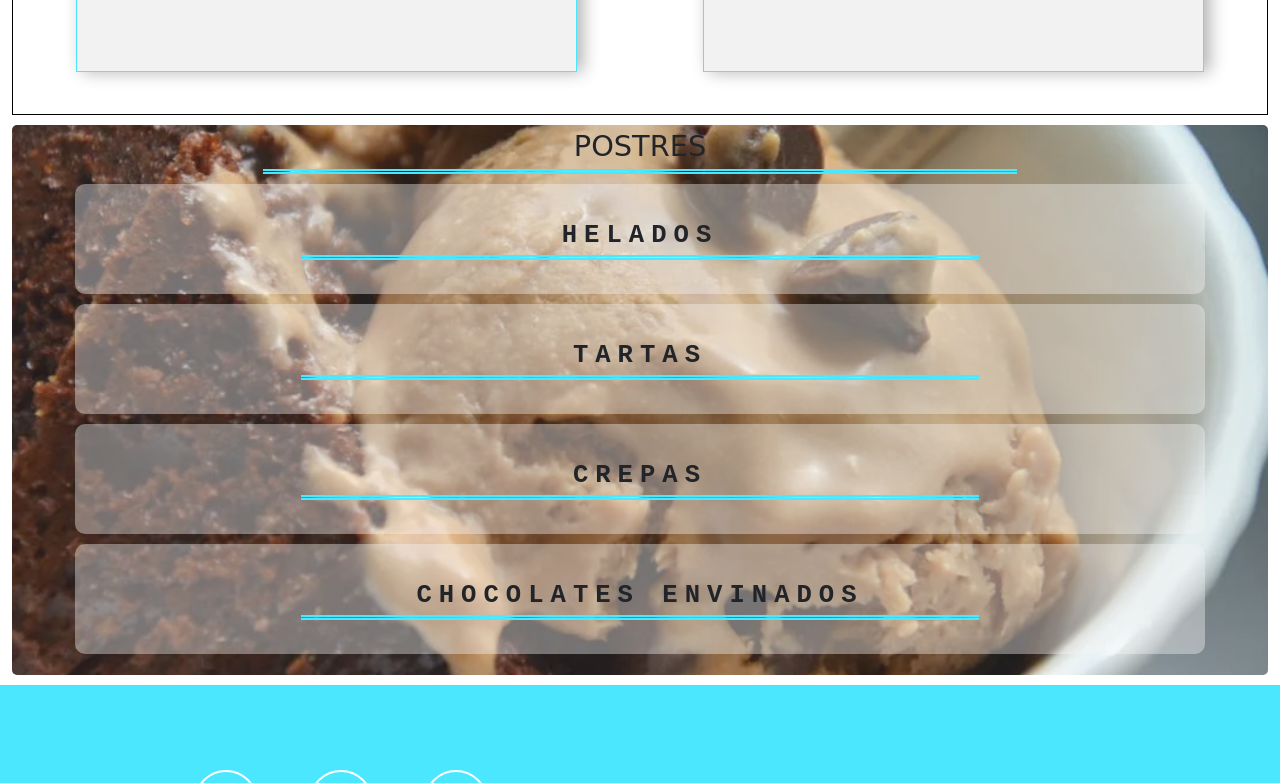
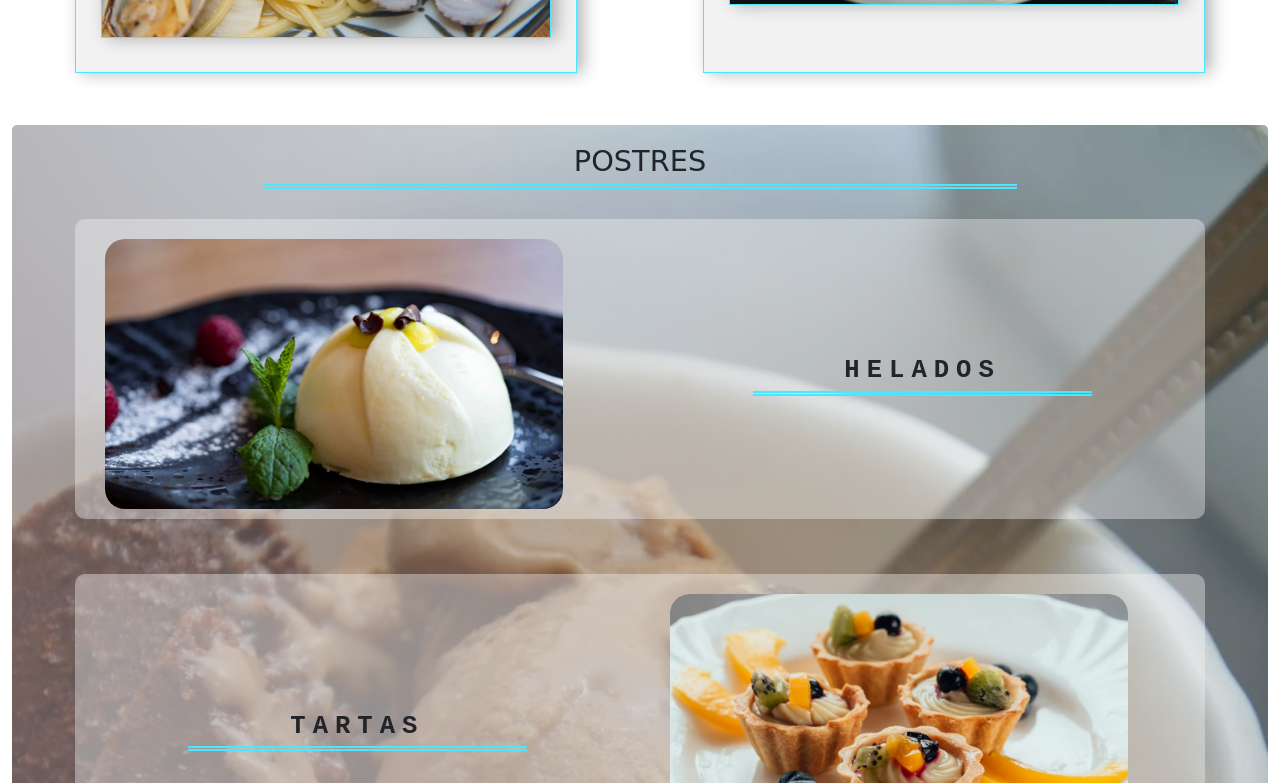
Before and after one commit to jose98-art/proyectoCARIBE, a plain HTML site: page ArchivosHTML/menu.html in a window 1280 px wide. Shown: the part 1970-2753 px from the top of the page. Drawn offline with Linux system fonts and the light colour scheme; a web font is replaced by a local one.

Commit message:
agregando contenido en menu con mixin

```diff
--- a/ArchivosHTML/menu.html
+++ b/ArchivosHTML/menu.html
@@ -123,21 +123,34 @@
       </div>
 
       <div class="postre">
-        <P>POSTRES</P>
+        <P class="tituloPos">POSTRES</P>
+
         <div class="helados">
-          <p>HELADOS</p>
+          <p class="par">HELADOS</p>
+          <div class="im">
+            <img src="../img/helados.webp" alt="">
+          </div>
         </div>
 
         <div class="tartas">
           <p>TARTAS</p>
+          <div>
+            <img src="../img/tartas.webp" alt="">
+          </div>
         </div>
 
         <div class="crepas">
           <p>CREPAS</p>
+          <div>
+            <img src="../img/crepas.webp" alt="">
+          </div>
         </div>
 
         <div class="chocolates">
           <p>CHOCOLATES ENVINADOS</p>
+          <div>
+            <img src="../img/chocolateEnvinado.webp" alt="">
+          </div>
         </div>
       </div>
 
--- a/archivoSCSS/_mixin.scss
+++ b/archivoSCSS/_mixin.scss
@@ -17,3 +17,9 @@
     justify-content:left ;
     justify-self: center;
 }
+
+@mixin posisionPostre {
+    display:grid;
+    grid-template-columns:50% 50%;
+    grid-template-rows:auto;
+}
--- a/archivoSCSS/_querie.scss
+++ b/archivoSCSS/_querie.scss
@@ -199,7 +199,7 @@
 
                 background-color: $colorf;
                 margin: 5px;
-                border: 1px solid map-get($map: $coloresPrincipales, $key:footer );
+                border: .90px solid map-get($map: $coloresPrincipales, $key:footer );
                 p:first-child{
                     font-size: 1rem;
                     font-weight: bold;
@@ -211,9 +211,7 @@
                 p:last-child{
                     font-size: .8rem;
                 }
-                div{
-                    display: none;
-                }
+
             }
         }
 
@@ -221,7 +219,7 @@
     .postre{
         width: 100%;
         height: 550px;
-        background-image: linear-gradient(45deg, rgba(245, 236, 236,.1)30% , rgba(43, 175, 201, 0.1) ),url(../img/helado.webp);
+        background-image: linear-gradient(45deg, rgba(147, 130, 130, 0.702)30% , rgba(43, 175, 201, 0.1) ),url(../img/helado.webp);
         background-repeat: no-repeat;
         background-position: center;
         object-fit: cover;
@@ -254,6 +252,9 @@
                 font-family: $font3;
                 font-weight: bold;
 
+            }
+            div{
+                background: none;
             }
         }
     }
@@ -558,7 +559,6 @@
     /*-------------MENU-------------*/
     .resetas{
         height: $largo + 800px;
-        border: 1px solid black;
         display: grid;
         row-gap: none;
         grid-template-columns: 50% 50%;
@@ -599,11 +599,10 @@
             overflow: hidden;
             box-shadow: 6px 0px 16px rgba(0,0,0,.3);
             div{
-
-                border: 1px solid black;
-                width: $ancho2 ;
+                display: flex;
+                align-self: center;
+                width: $ancho2 -  10% ;
                 height: $largo2 - 30%;
-                margin: auto;
                 img{
                     object-fit: cover;
                     width: $ancho2;
@@ -612,4 +611,83 @@
             }
         }
     }
+
+    .postre{
+        height: $largo + 500px;
+        display: grid;
+        grid-template-columns: auto;
+        grid-template-rows: auto auto auto auto auto;
+        grid-template-areas:
+        "tituloPostre"
+        " helados"
+        "tartas"
+        "crepas"
+        "chocolates";
+
+
+        .tituloPos{
+            grid-area:tituloPostre;
+        }
+        .helados {
+            grid-area:helados;
+            @include posisionPostre;
+            grid-template-areas: "img tex";
+            p{
+                grid-area: tex;
+            }
+            div{
+                grid-area: img;
+            }
+        }
+        .tartas {
+            grid-area: tartas;
+             @include posisionPostre;
+            grid-template-areas: "tex img ";
+            p{
+                grid-area: tex;
+            }
+            div{
+                grid-area: img;
+            }
+        }
+        .crepas {
+            grid-area: crepas;
+             @include posisionPostre;
+            grid-template-areas: "img tex";
+            p{
+                grid-area: tex;
+            }
+            div{
+                grid-area: img;
+            }
+        }
+        .chocolates {
+            grid-area: chocolates;
+             @include posisionPostre;
+            grid-template-areas: "tex img ";
+            p{
+                grid-area: tex;
+            }
+            div{
+                grid-area: img;
+            }
+        }
+        /* MODIFICANDO LOS CONTENEDORES DE LA CALSE POSTRE*/
+        div{
+            margin-top: $margin + 10px;
+            height: $largo - 700px;
+
+            div{
+                height: $largo - 700px;
+                margin: $margin ;
+                img{
+                    object-fit: cover;
+                    width: $ancho2 - 10%;
+                    height: $largo2 - 10%;
+                    border-radius:20px ;
+
+                }
+            }
+        }
+    }
 }
```
Also changed, not shown: archivoSCSS/_variables.scss (+0 -12 lines), Estilos/styles.css, img/chocolateEnvinado.webp (added), img/crepas.webp (added), img/helados.webp (added), img/tartas.webp (added), 1 other file.
